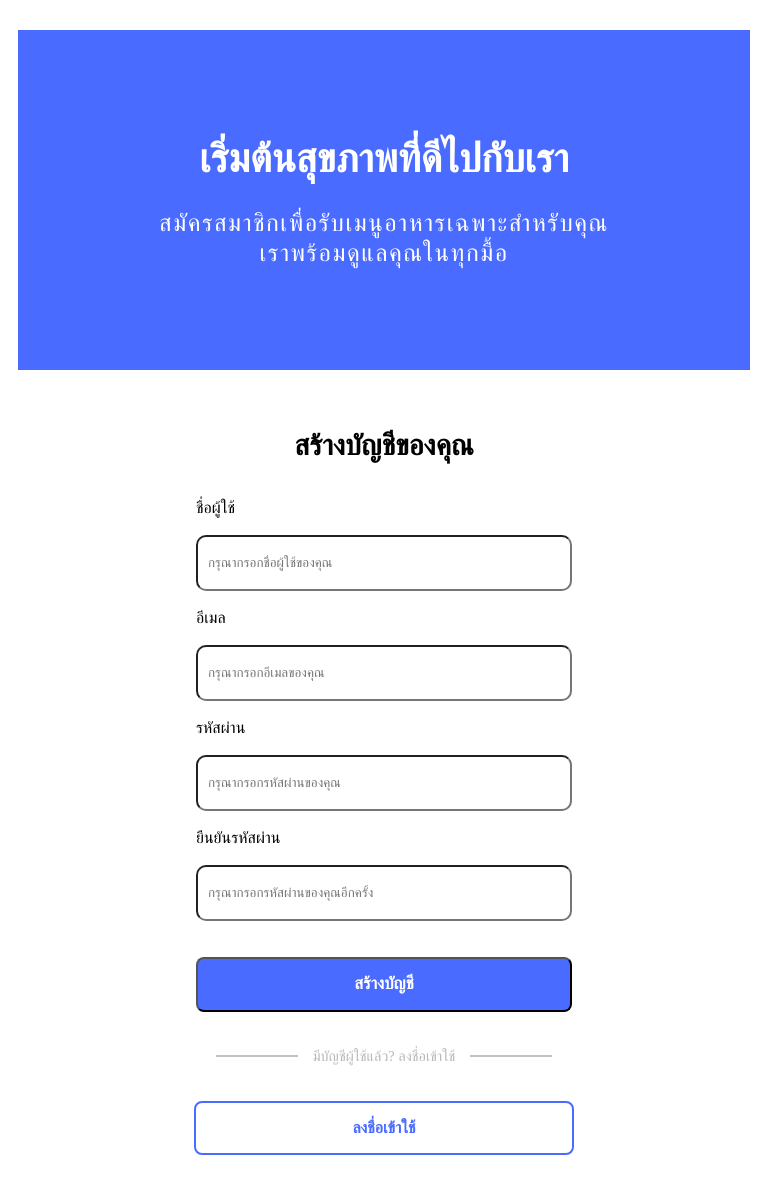
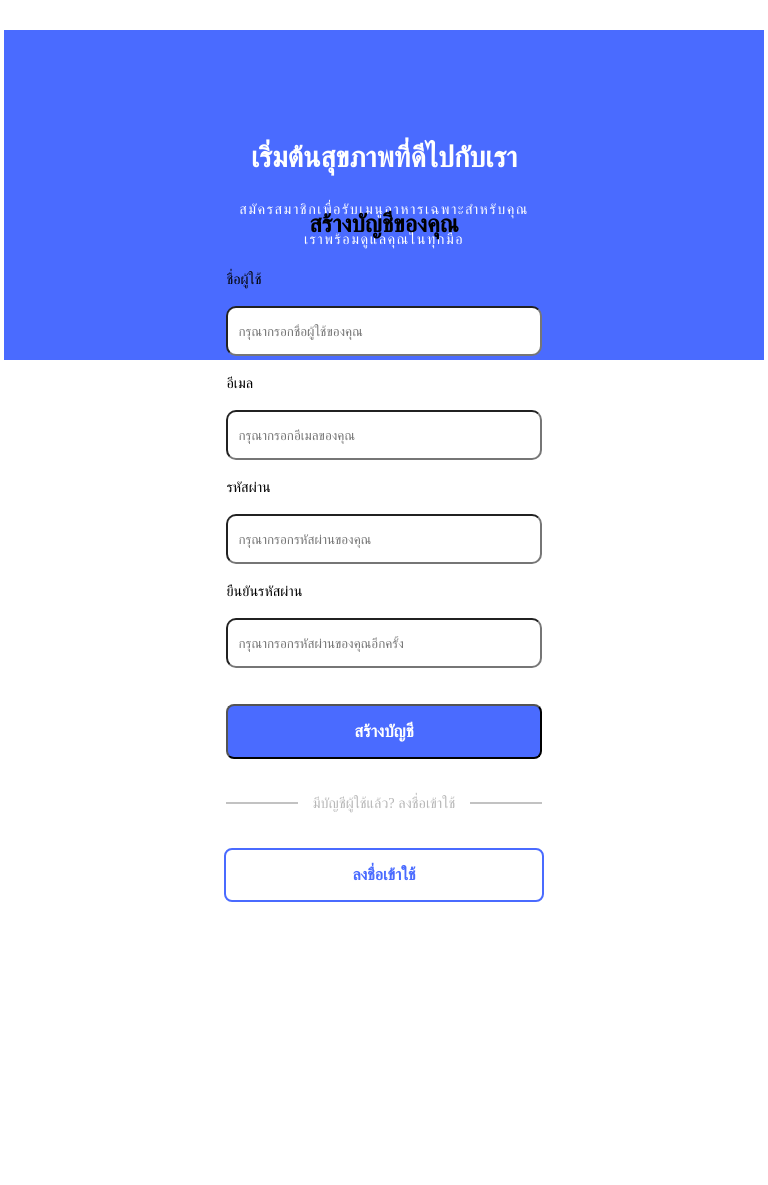
Before and after one commit to Armpa16/Food-Recommendation-System-By-Machine-Learning, a PHP site: page /get_meal_status_for_month/register.php in a window 768 px wide. After the commit the page ends 902 px from the top, so only its background shows below. Run offline with PHP 8.4, Linux system fonts and the light colour scheme.

Commit message:
Responsive Website

```diff
--- a/css/register.css
+++ b/css/register.css
@@ -93,7 +93,7 @@ a:hover{
     border: 1px solid #C2C2C2;
 }
 
-@media (max-width: 900px) {
+@media screen and (min-width: 768px) and (max-width: 900px) {
     body {
         display: flex;
         flex-direction: column;
@@ -104,7 +104,7 @@ a:hover{
     }
 
     .box_left, .box_right {
-        width: 90% !important; /* Use !important to override existing styles if necessary */
+        width: 100% !important; /* Use !important to override existing styles if necessary */
         margin: 10px 0;
         height: auto; /* Adjust height automatically */
         padding: 20px;
@@ -157,10 +157,44 @@ a:hover{
 }
 
 /* Extra small devices (phones, 600px and down) */
-@media (max-width: 600px) {
+@media (max-width: 768px) {
+    body {
+        display: flex;
+        flex-direction: column;
+        align-items: center;
+        justify-content: flex-start; /* Align to top */
+        min-height: 100vh;
+        padding-top: 20px; /* Add some padding at the top */
+    }
     .box_left, .box_right {
         width: 95% !important;
         padding: 15px;
+    }
+    .box_right {
+        order: 2; /* Display login form below the welcome message on small screens */
+    }
+
+    .box_left {
+        order: 1;
+        text-align: center; /* Center text in the welcome box */
+        height: 300px;
+    }
+    body > div.box_right > form {
+        margin-top: -200px; /* Adjust margin to align form properly */
+    }
+
+    .name {
+        margin-top: -20px; /* Add some margin at the top */
+        width: 100%;
+    }
+    .pass {
+        width: 100%;
+    }
+    .mail {
+        width: 100%;
+    }
+    .con_pass {
+        width: 100%;
     }
 
     .box_left .text_box h1 {
@@ -178,4 +212,23 @@ a:hover{
     .box_right label {
         font-size: 0.9em;
     }
+    .box_right input[type="text"],
+    .box_right input[type="password"],
+    .box_right input[type="email"] {
+        width: 100%; /* Adjust width */
+        max-width: auto; /* Set a maximum width */
+        box-sizing: border-box; /* Ensure padding is included in width */
+    }
+
+    .box_right button,
+    .box_right a {
+        width: 100%;
+        text-align: center;
+    }
+    .regis {
+        font-size: 0.9em;
+    }
+    .regis hr {
+        width: 70px; /* Adjust width */
+    }
 }
```
Also changed, not shown: css/loginform.css (+70 -3 lines).
